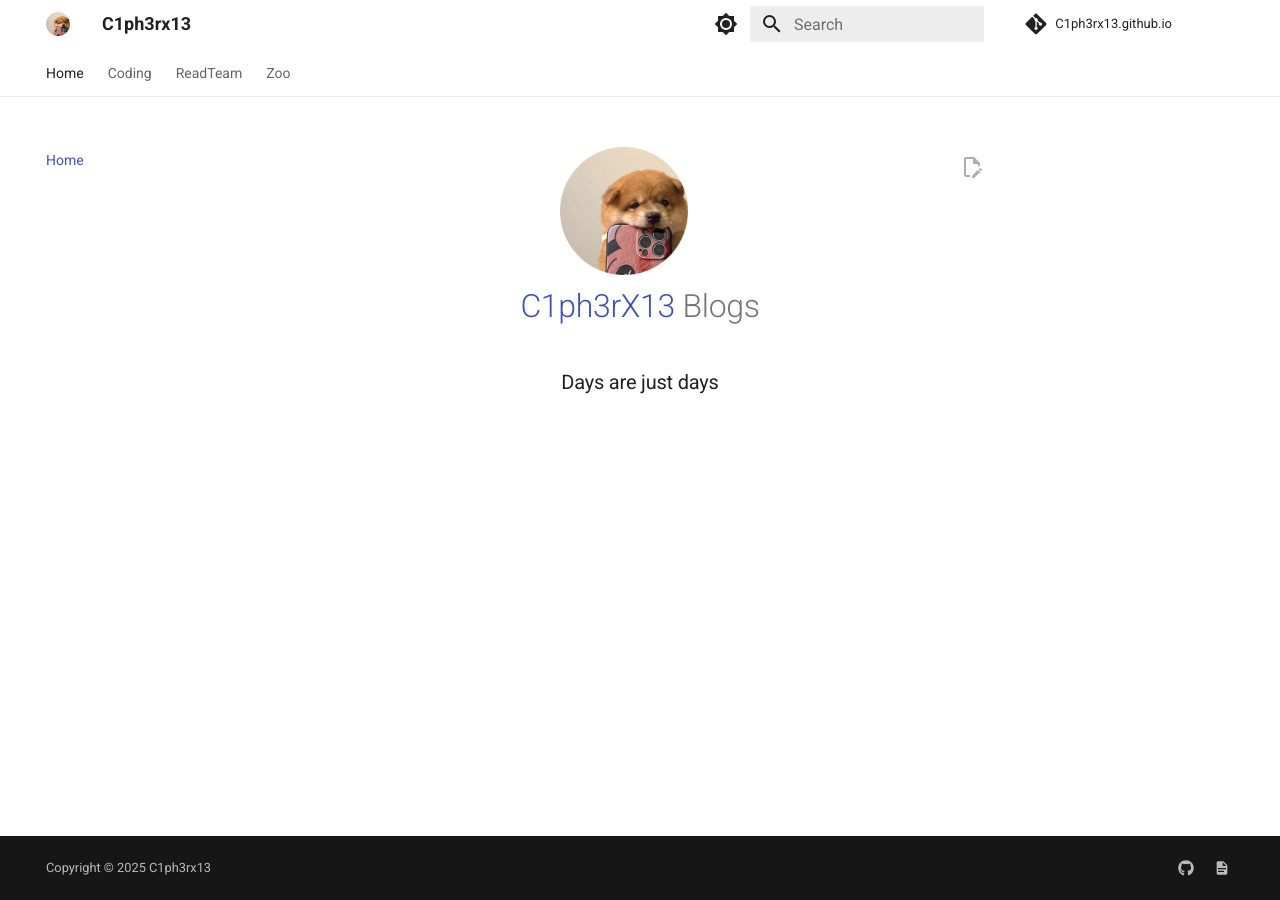
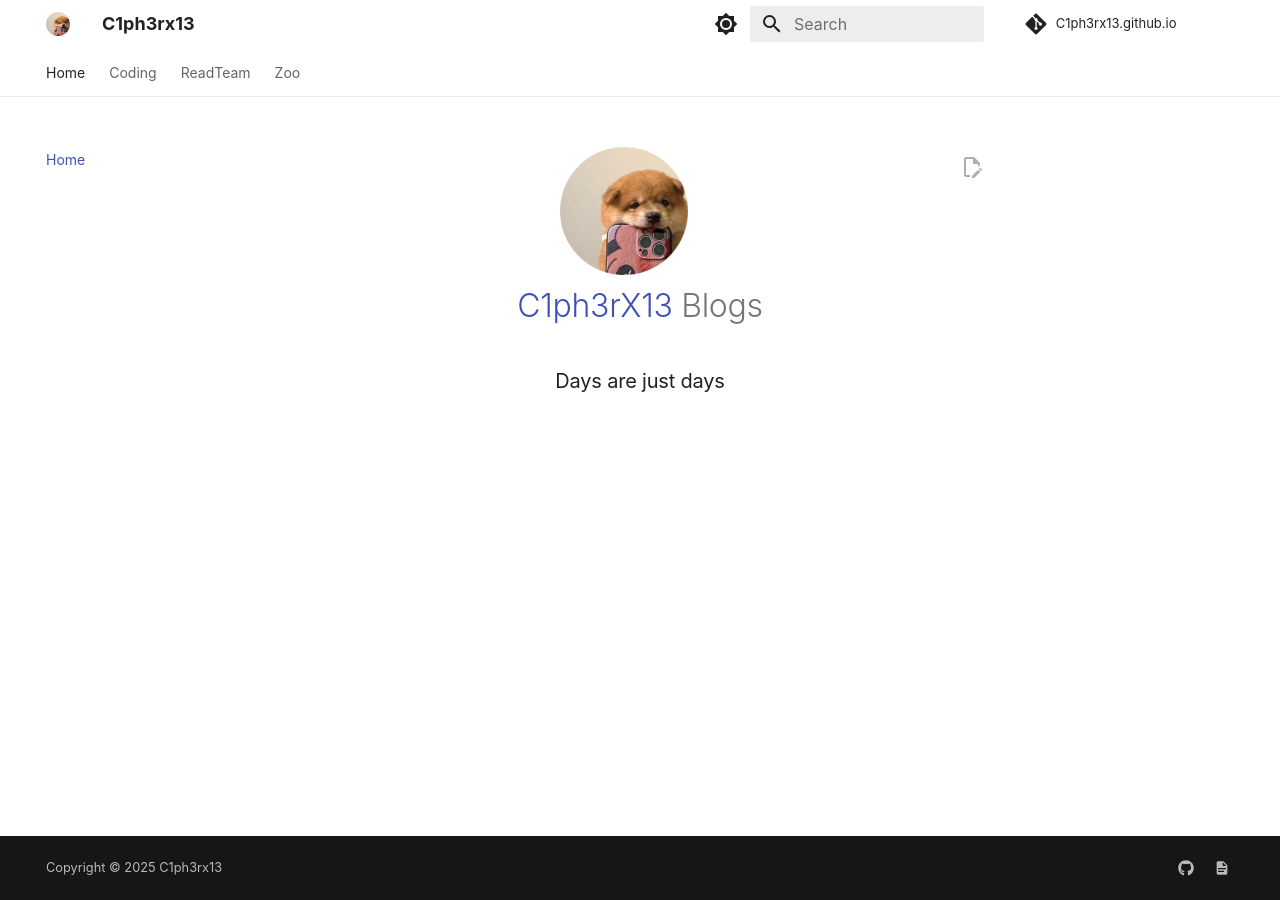
Before and after one commit to C1ph3rX13/C1ph3rX13.github.io, an MkDocs documentation site: the page built from docs/index.md, in a window 1280 px wide. Built offline with MkDocs 1.6.1 and Material for MkDocs 9.7.7, drawn with Linux system fonts in a browser that asks for light colours; some web fonts are replaced; comment, search, counter and statistics services are not loaded; a style sheet for code colours, icons or effects is not loaded.

Commit message:
Update mkdocs.yml
Update font

```diff
--- a/mkdocs.yml
+++ b/mkdocs.yml
@@ -13,6 +13,9 @@
   name: material
   logo: assets/logo.png
   favicon: assets/favicon.ico
+  font:
+    text: "Maple Mono CN"
+    code: "Maple Mono CN"
   features:
     - search.highlight
     - navigation.tracking
@@ -83,3 +86,6 @@
       link: https://github.com/C1ph3rX13
     - icon: material/file-document
       link: https://github.com/C1ph3rX13
+
+extra_css:
+  - "https://chinese-fonts-cdn.deno.dev/packages/maple-mono-cn/dist/MapleMono-CN-Regular/result.css"
```
